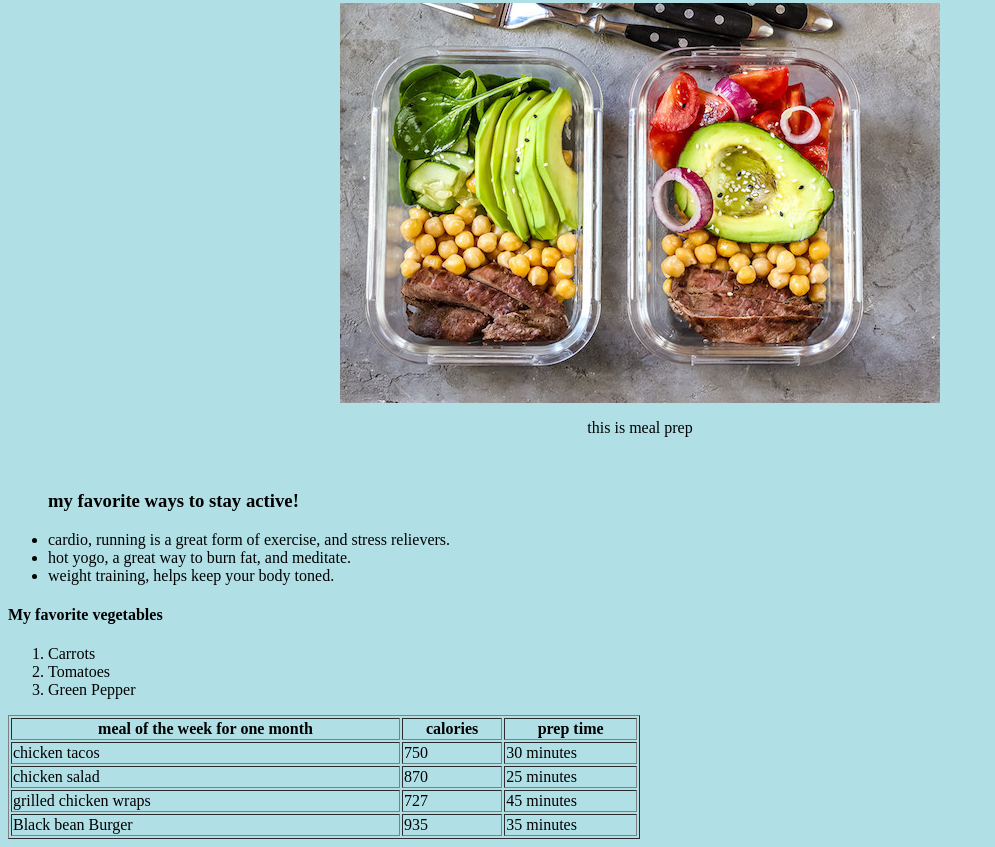
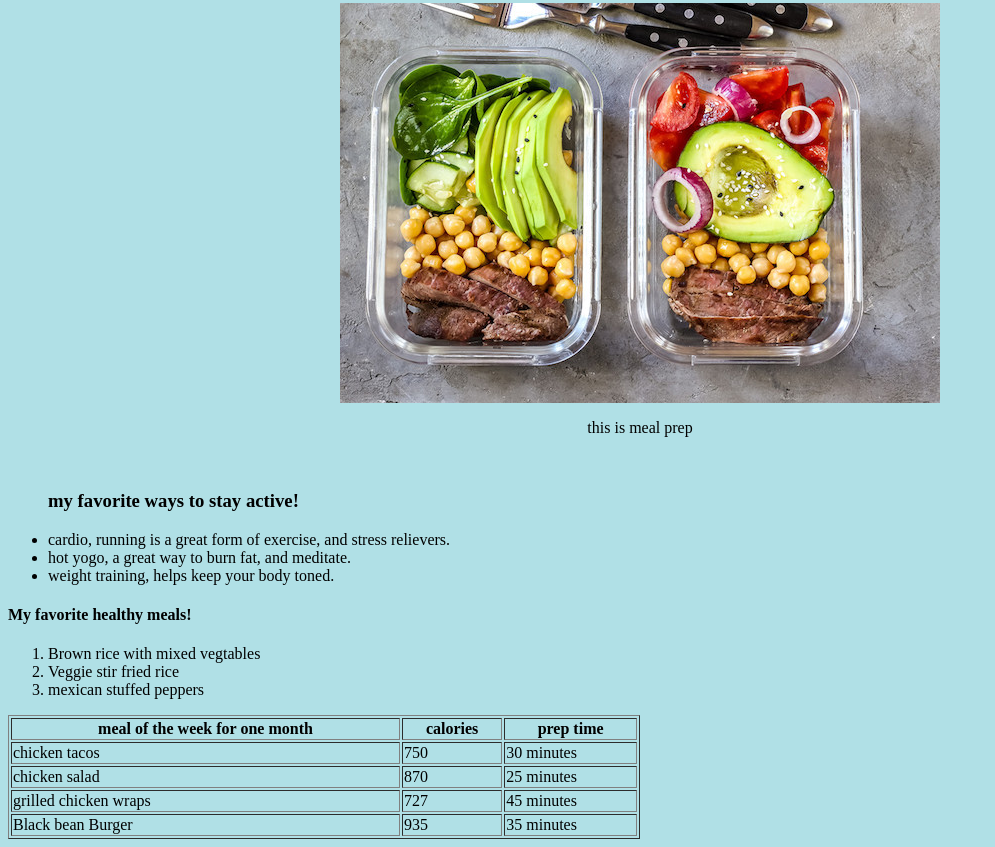
Before and after one commit to eal71476/eal71476.github.io, a plain HTML site: page index.html in a window 1280 px wide. Shown: the part 374-1221 px from the top of the page, without its empty margins (0-995 px from the left). Drawn offline with Linux system fonts and the light colour scheme.

Commit message:
Update index.html

```diff
--- a/index.html
+++ b/index.html
@@ -47,10 +47,10 @@
 		<li>hot yogo, a great way to burn fat, and meditate. </li>
 		<li>weight training, helps keep your body toned.</li>
 	</ul>
-		<h4>My favorite vegetables</h3>
+		<h4>My favorite healthy meals!</h3>
 	<ol>
-		<li>Carrots</li>
-		<li>Tomatoes</li>
-		<li>Green Pepper</li>
+		<li>Brown rice with mixed vegtables</li>
+		<li>Veggie stir fried rice</li>
+		<li>mexican stuffed peppers</li>
 	</ol>
 	</div>
```
